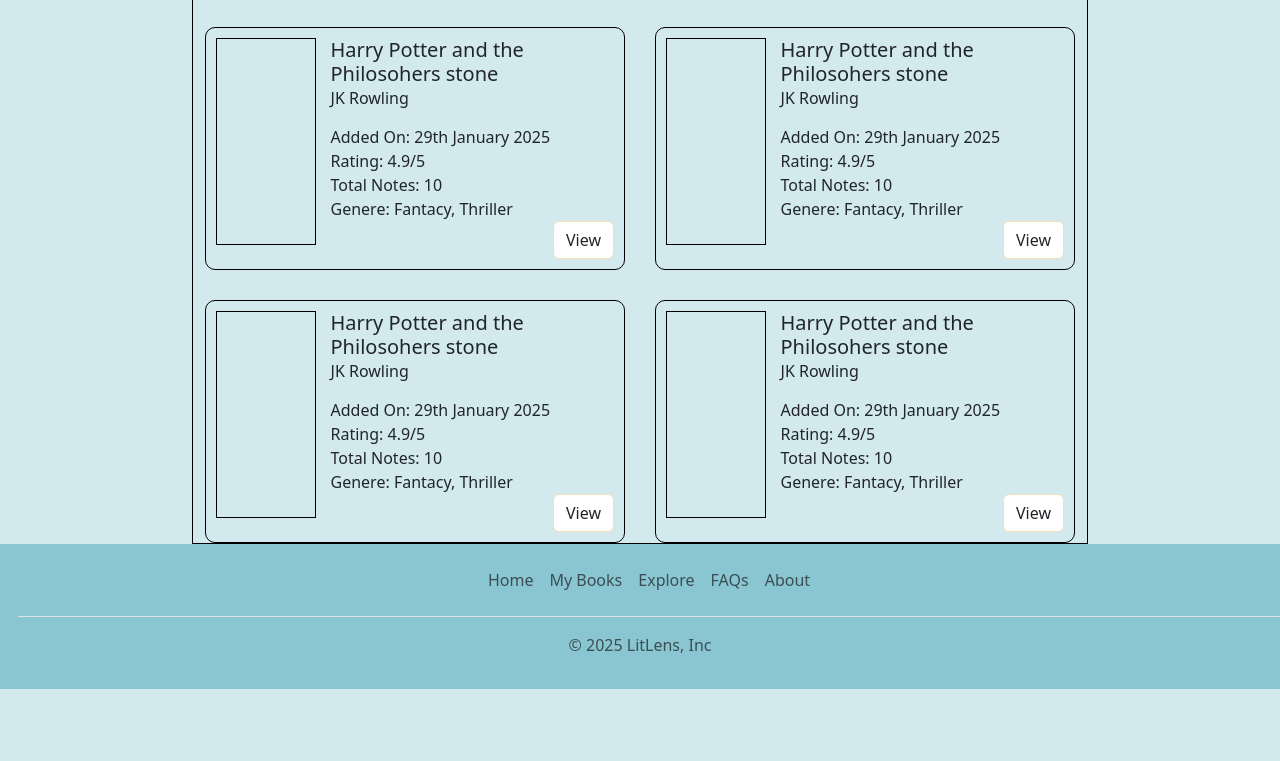
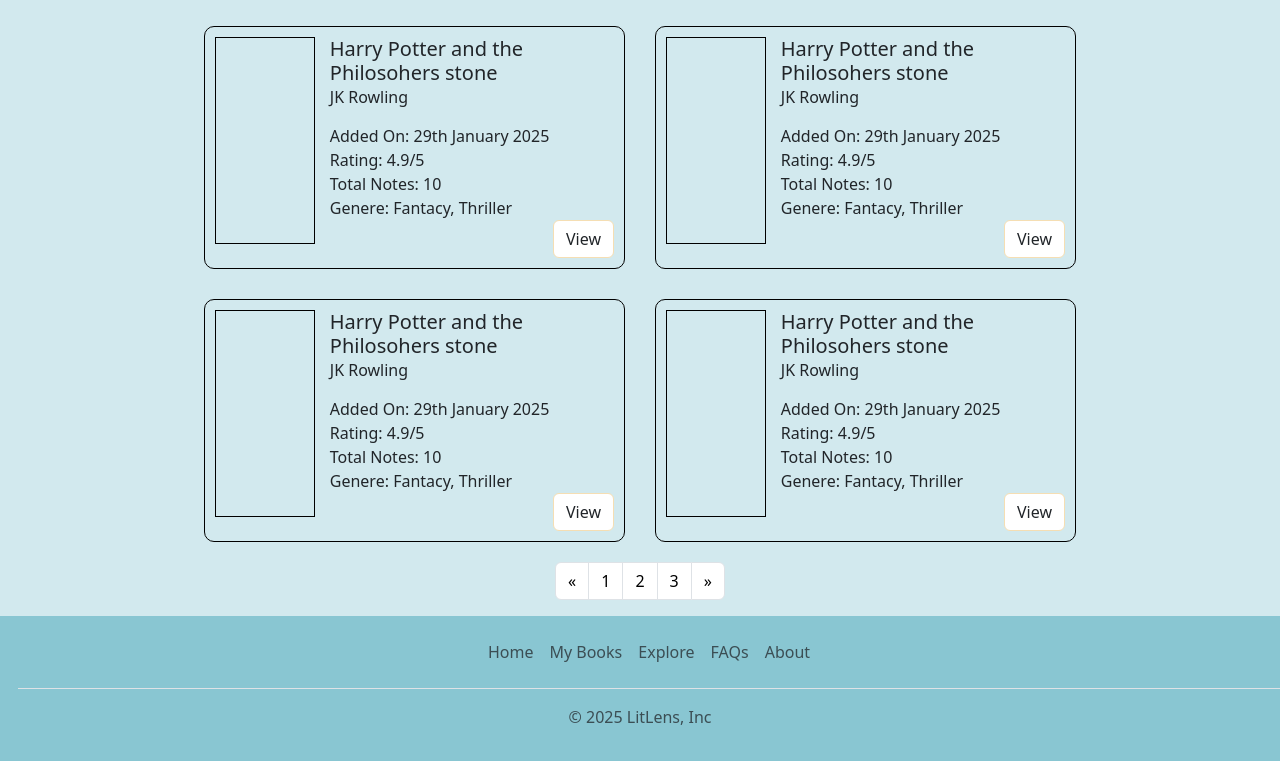
Before and after one commit to VG75/book-notes, a website: page view-all-books.html in a window 1280 px wide. Shown: the part 708-1469 px from the top of the page. Before the commit the page ends 1397 px from the top, so only its background shows below. Drawn offline with nearby package versions, Linux system fonts and the light colour scheme.

Commit message:
Added the pagination option

```diff
--- a/public/css/style.css
+++ b/public/css/style.css
@@ -384,6 +384,7 @@
     display: flex;
     justify-content: center;
     align-items: center;
+
 }
 
 .search-area form {
@@ -399,6 +400,7 @@
     border-color: white;
     padding: 5px;
     padding-left: 20px;
+
 }
 .search-area .btn {
     border-radius: 20px;
@@ -408,7 +410,7 @@
 
 .all-books.container {
     margin-top: 30px;
-    border: 1px solid black;
+
 
 }
 
@@ -442,3 +444,20 @@
     display: flex;
     justify-content: flex-end;
 }
+
+                                            /***Pagination***/
+
+
+.pagination-area {
+    margin-top: 20px;
+    display: flex;
+    justify-content: center;
+}
+.page-item.selected {
+    background-color: #58bfd4;
+    color: white;
+}
+
+.page-link {
+    color: black;
+}
--- a/view-all-books.html
+++ b/view-all-books.html
@@ -279,6 +279,26 @@
         </div>
     </div>
 
+    <div class="pagination-area">
+        <nav aria-label="Page navigation example">
+            <ul class="pagination">
+              <li class="page-item">
+                <a class="page-link" href="#" aria-label="Previous">
+                  <span aria-hidden="true">&laquo;</span>
+                </a>
+              </li>
+              <li class="page-item selected"><a class="page-link" href="#">1</a></li>
+              <li class="page-item"><a class="page-link" href="#">2</a></li>
+              <li class="page-item"><a class="page-link" href="#">3</a></li>
+              <li class="page-item">
+                <a class="page-link" href="#" aria-label="Next">
+                  <span aria-hidden="true">&raquo;</span>
+                </a>
+              </li>
+            </ul>
+          </nav>
+    </div>
+
 
 
     <footer class="py-3">
```
